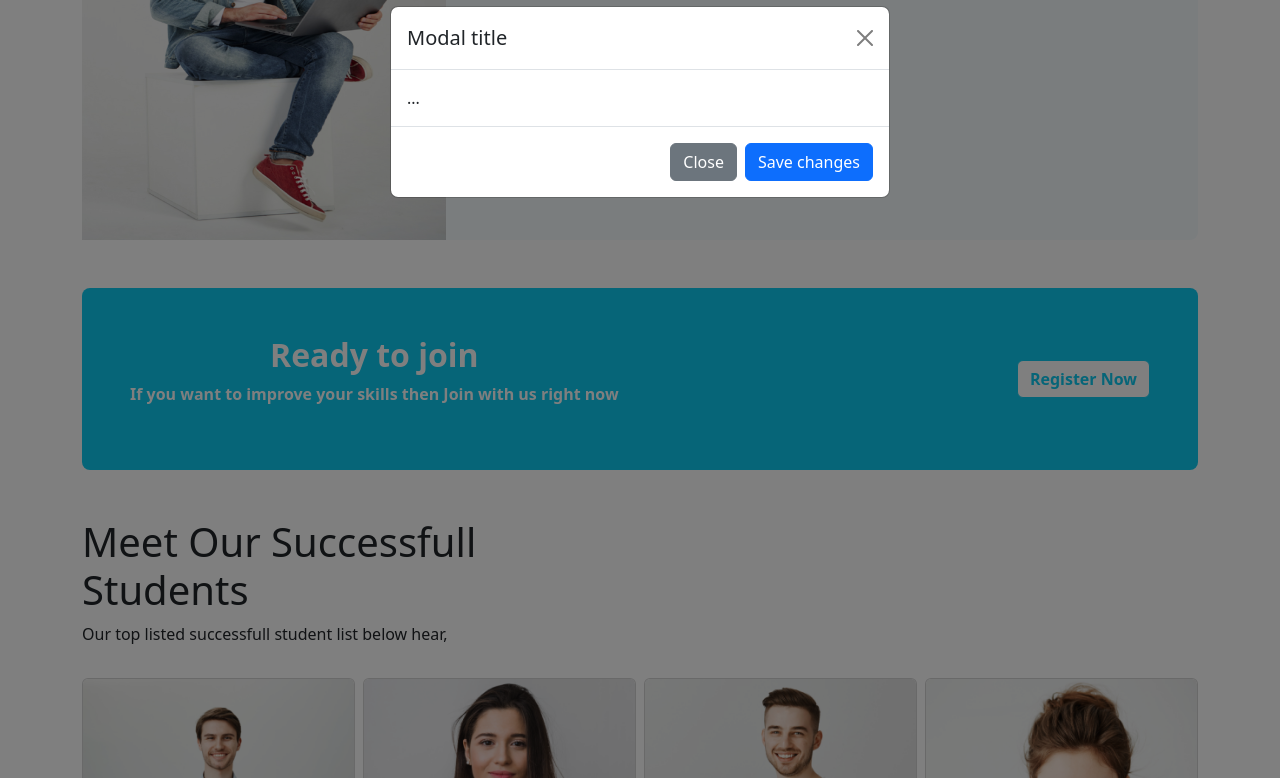
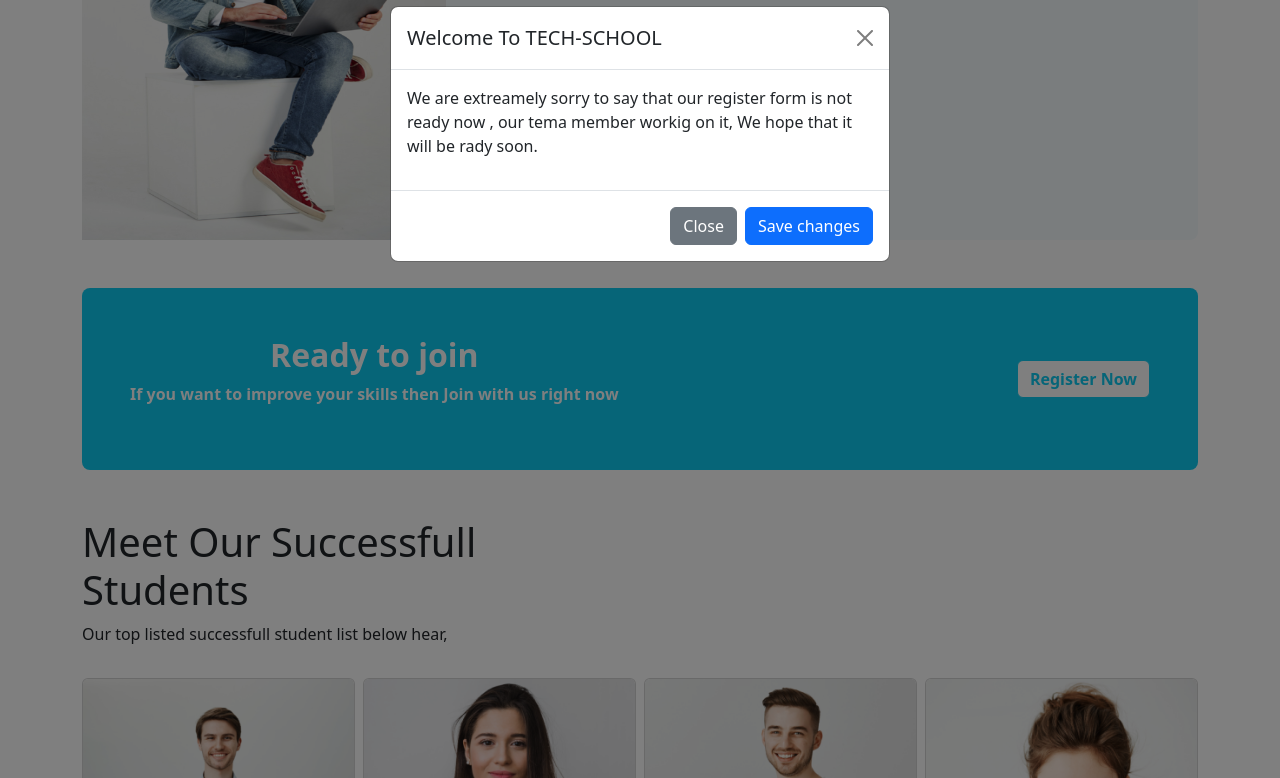
Before and after one commit to MasudHasam/A3-tech-school, a plain HTML site: page index.html in a window 1280 px wide. Both pictures are taken after a click on the button "Register Now". Shown: the part 1748-2526 px from the top of the page. Drawn offline with nearby package versions, Linux system fonts and the light colour scheme.

Commit message:
some modal code correction

```diff
--- a/index.html
+++ b/index.html
@@ -256,12 +256,13 @@
                         <div class="modal-dialog">
                             <div class="modal-content">
                                 <div class="modal-header">
-                                    <h5 class="modal-title" id="exampleModalLabel">Modal title</h5>
+                                    <h5 class="modal-title" id="exampleModalLabel">Welcome To TECH-SCHOOL</h5>
                                     <button type="button" class="btn-close" data-bs-dismiss="modal"
                                         aria-label="Close"></button>
                                 </div>
                                 <div class="modal-body">
-                                    ...
+                                    <p>We are extreamely sorry to say that our register form is not ready now , our tema
+                                        member workig on it, We hope that it will be rady soon.</p>
                                 </div>
                                 <div class="modal-footer">
                                     <button type="button" class="btn btn-secondary"
```
